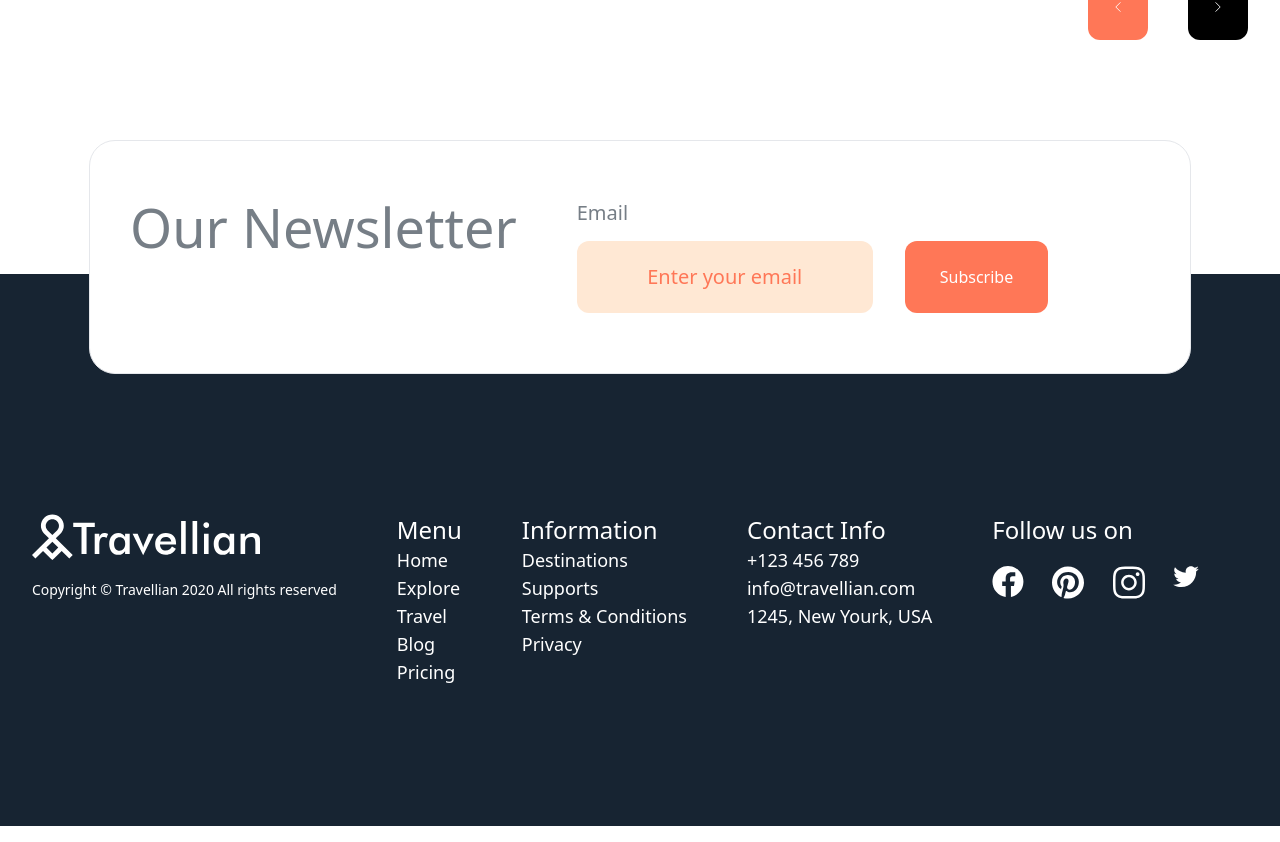
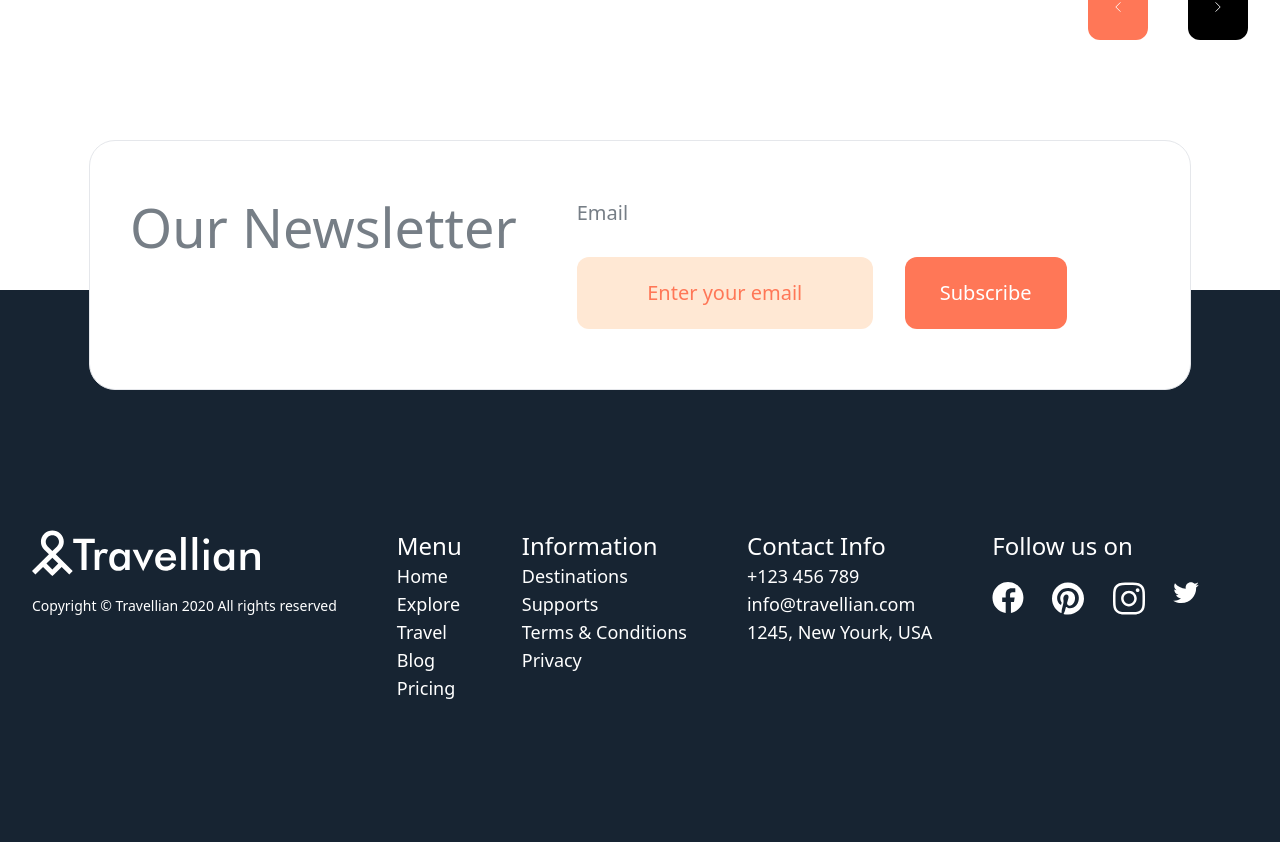
Before and after one commit to chopper99it/Travollion-Page, a React (Vite) app: page / in a window 1280 px wide. Shown: the part 997-1839 px from the top of the page. Built offline with nearby package versions, Linux system fonts and the light colour scheme.

Commit message:
change newsletter section

```diff
--- a/src/components/Footer.jsx
+++ b/src/components/Footer.jsx
@@ -1,48 +1,52 @@
-import { Link } from "react-router-dom";
-
 const Footer = () => {
   return (
     <>
       {/* Newsletter */}
-      {/* <div className="flex flex-col lg:flex-row justify-center items-start py-10 px-5  bg-white shadow-[0_0px_0px_4px_rgb(0, 0, 0, 0.3)] rounded-[20px]">
+      <div className="max-w-screen-xl mx-auto relative lg:top-[100px]">
+        <div className=" mx-4 md:mx-[18px] lg:mx-9 xl:mx-[89px] py-10 lg:py-[60px]  md:px-10 px-5 bg-white shadow-[0_0px_0px_4px_rgb(0, 0, 0, 0.3)] border rounded-[20px] md:rounded-[26px]">
+          <div className="flex flex-col lg:flex-row lg:items-center xl:items-start gap-[60px]">
             <h2 className="text-[40px] md:text-[54px] leading-[53px] text-[#767E86]">
               Our Newsletter
             </h2>
-          <div className="flex flex-col justify-start text-[20px] leading-6 mb-10">
-            <div className="flex flex-col md:flex-row gap-8 lg:flex-row md:justify-center md:items-start">
-              <span className=" text-[#767E86] pb-4">Email</span>
+            <div className="flex flex-col md:justify-between gap-8 text-[20px] leading-6">
+              <label className="text-[#767E86] block">Email</label>
+              <div className="flex flex-col md:flex-row md:justify-between gap-8">
                 <input
-                className="bg-[#FFE8D4] w-full py-6 text-[#FF7757] rounded-xl"
+                  className="block py-6 w-full placeholder-[#FF7757] text-center rounded-xl bg-[#FFE8D4]"
                   type="text"
                   placeholder="Enter your email"
                 />
-            </div>
                 <button className="py-6 px-[35px] bg-[#FF7757] rounded-xl text-white">
                   Subscribe
                 </button>
               </div>
-        </div> */}
-      <div className="max-w-screen-xl mx-auto relative lg:top-[100px]">
+            </div>
+          </div>
+        </div>
+      </div>
+      {/* Container */}
+      {/* <div className="max-w-screen-xl mx-auto relative lg:top-[100px]">
         <div className="flex flex-col lg:flex-row lg:items-center xl:items-start mx-4 md:mx-[18px] lg:mx-9 xl:mx-[89px] py-10 lg:py-[60px] gap-[60px] md:px-10 px-5 bg-white shadow-[0_0px_0px_4px_rgb(0, 0, 0, 0.3)] border rounded-[20px] md:rounded-[26px]">
           <h2 className="text-[40px] md:text-[54px] leading-[53px] text-[#767E86]">
             Our Newsletter
           </h2>
-          <div className="flex flex-col md:items-end md:flex-row justify-between gap-8 ">
+          <div className="flex flex-col md:items-end md:flex-row md:justify-between gap-8 ">
             <div className="flex flex-col gap-4 text-[20px] leading-6">
-              <label className="text-[#767E86]">Email</label>
+              <label className="text-[#767E86] block">Email</label>
               <input
                 className="block py-6 w-full placeholder-[#FF7757] text-center rounded-xl bg-[#FFE8D4]"
                 type="text"
                 placeholder="Enter your email"
               />
             </div>
-            {/* Button */}
+
             <button className="py-6 px-[35px] bg-[#FF7757] rounded-xl text-white">
               Subscribe
             </button>
           </div>
         </div>
-      </div>
+      </div> */}
+
       {/* Container */}
       <footer className="bg-[#172432]">
         <div className="max-w-screen-xl mx-auto">
```
Lines whose indentation alone changed are shown as unchanged.
